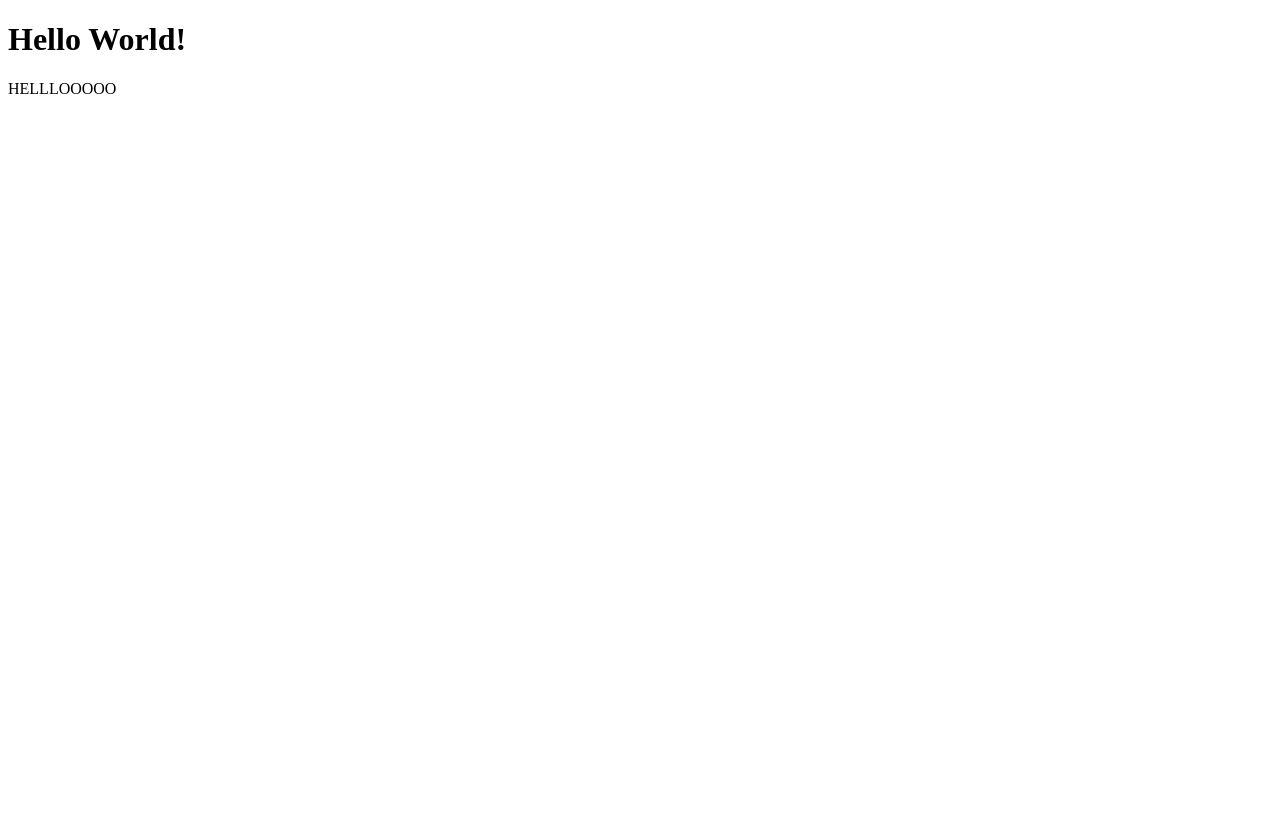
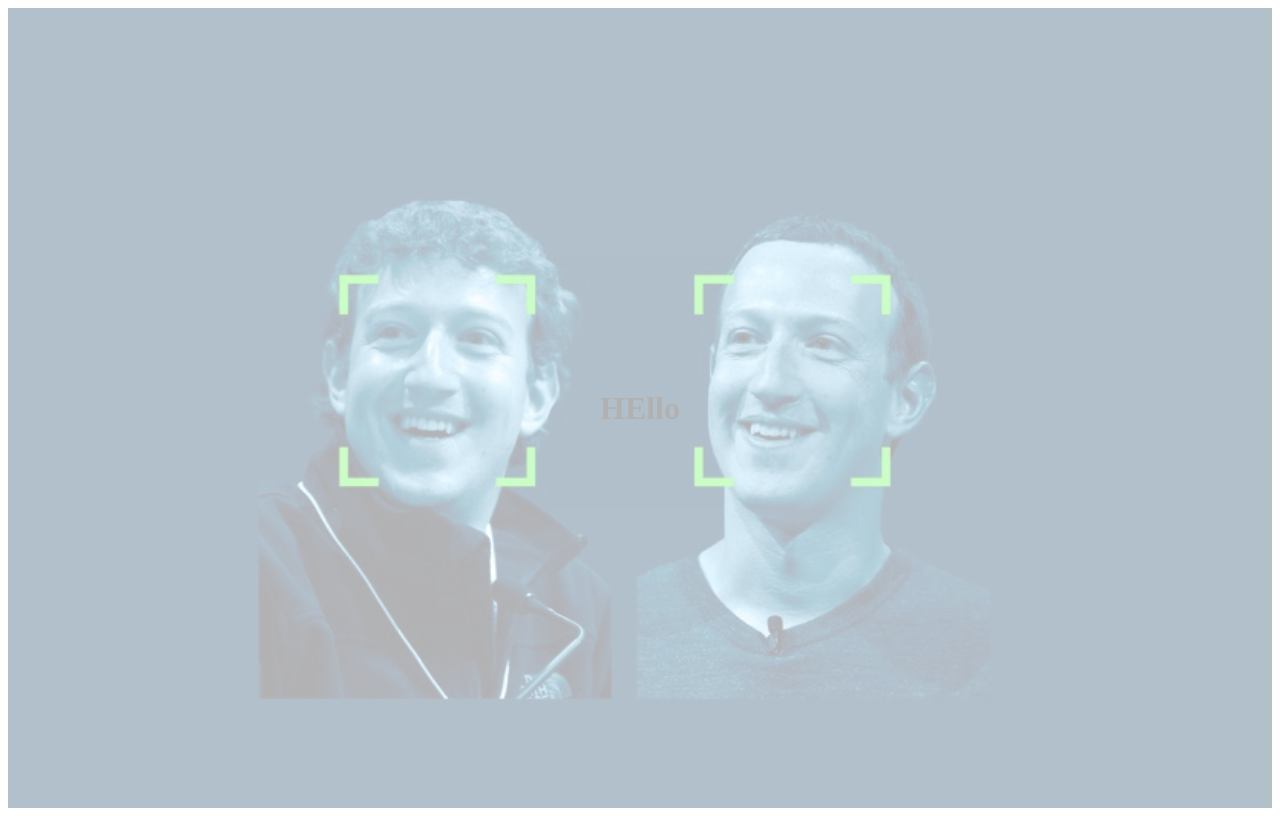
Before and after one commit to mustafadane/10yearChallengeGenerator, a React app: page / in a window 1280 px wide. Built offline with nearby package versions, Linux system fonts and the light colour scheme.

Commit message:
background added

```diff
--- a/client/app.js
+++ b/client/app.js
@@ -3,7 +3,9 @@ import React, { Component } from 'react'
 export class App extends Component {
     render() {
         return (
-            <div>HELLLOOOOO</div>
+            <div className='container'>
+                <h1>HEllo</h1>
+            </div>
         )
     }
 }
--- a/public/index.html
+++ b/public/index.html
@@ -9,7 +9,6 @@
     <script defer src="/bundle.js"></script>
 </head>
 <body>
-    <h1>Hello World!</h1>
     <div id='app'></div>
 </body>
 </html>
--- a/public/style.css
+++ b/public/style.css
@@ -0,0 +1,9 @@
+.container {
+    display: flex;
+    justify-content: center;
+    height: 100vh;
+    align-items: center;
+    background-image: url('Zuck-vs-Zuck.jpg');
+    background-size: cover;
+    opacity: 0.3;
+}
```
Also changed, not shown: public/Zuck-vs-Zuck.jpg (added).
